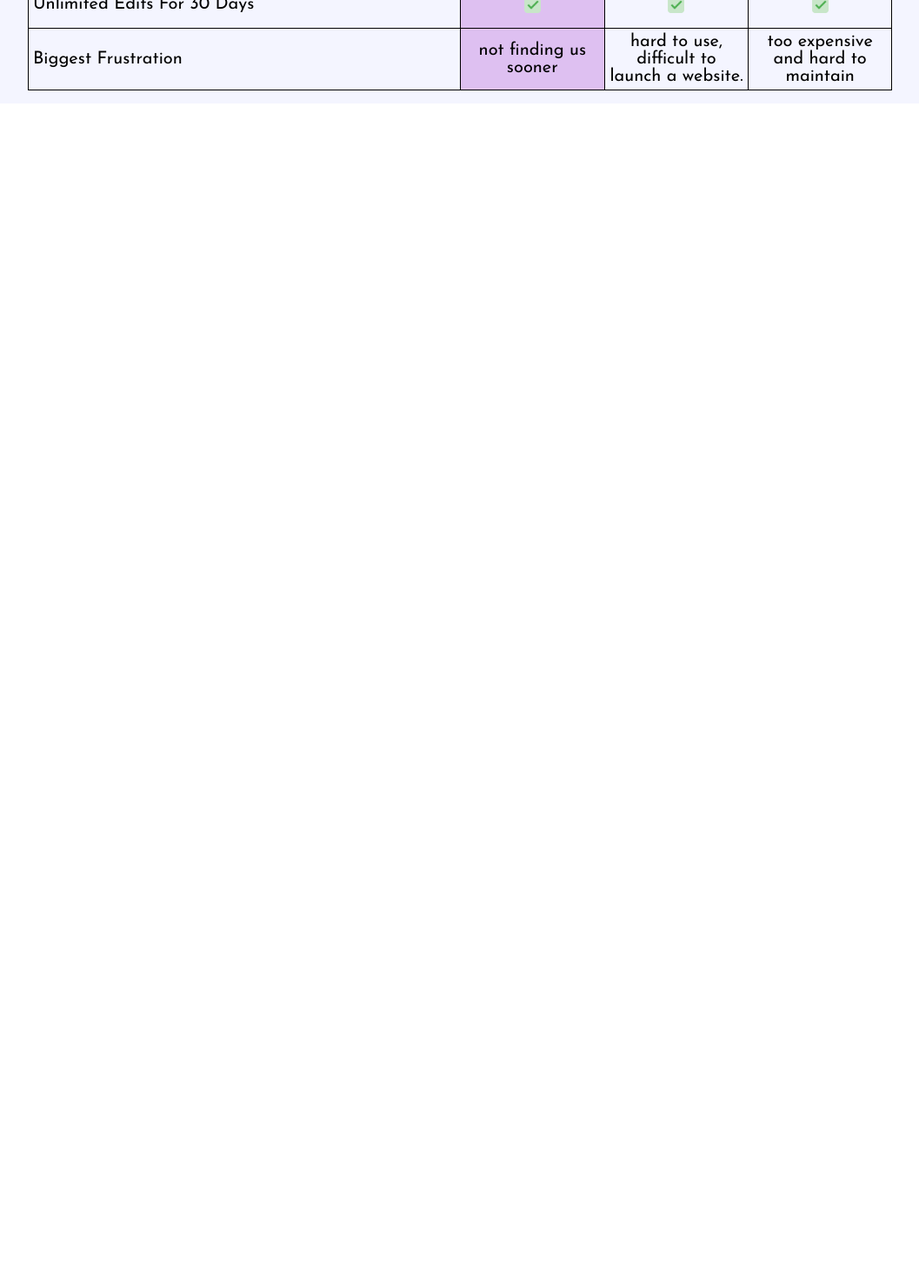
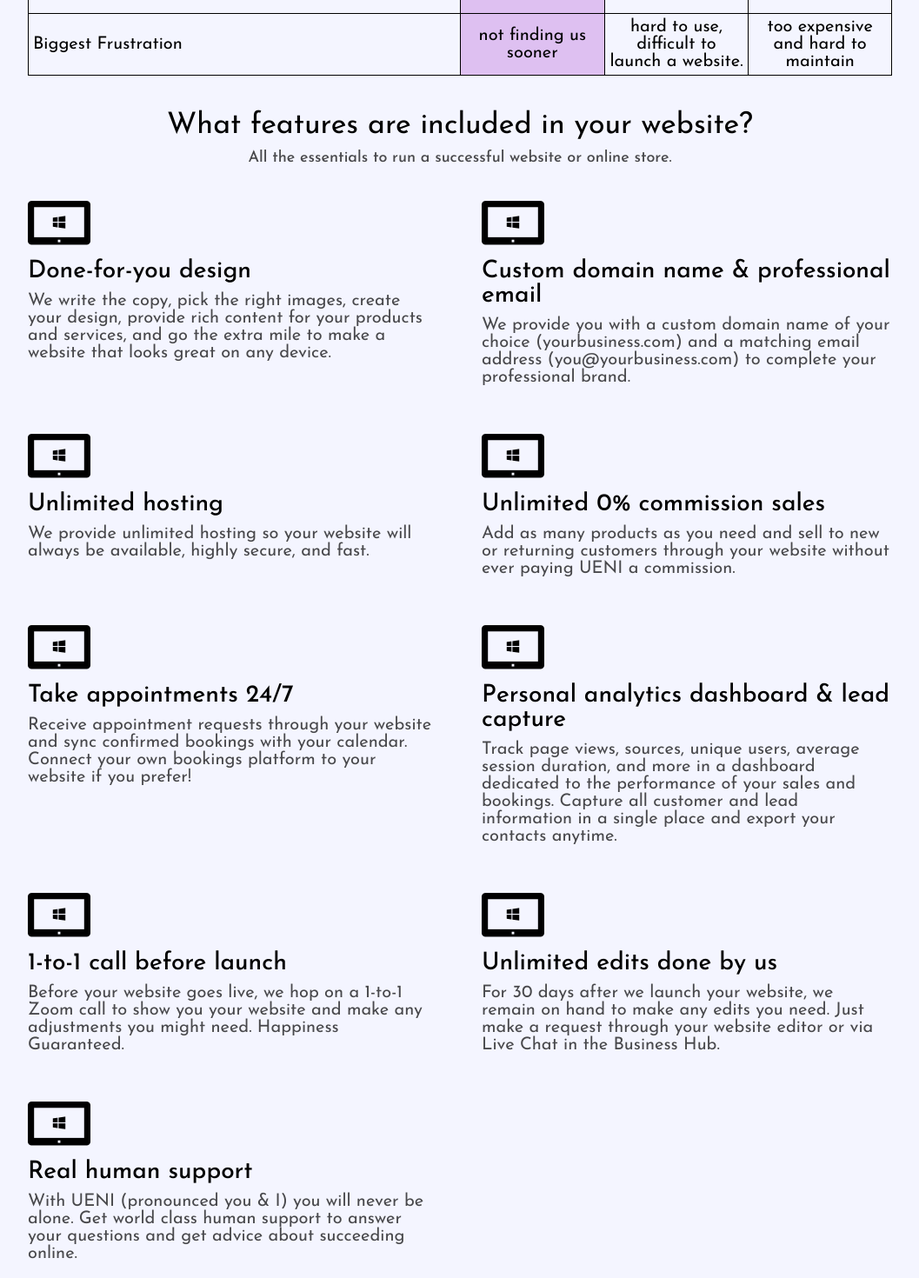
Before and after one commit to Bunningss/doubleOthree, a Next.js app: page / in a window 1280 px wide. Shown: the part 1460-2930 px from the top of the page at 87% size, without its empty margins (111-1168 px from the left). Before the commit the page ends 1579 px from the top, so only its background shows below. Built offline with nearby package versions, Linux system fonts and the light colour scheme.

Commit message:
feature boxes

```diff
--- a/src/app/page.jsx
+++ b/src/app/page.jsx
@@ -1,13 +1,14 @@
 import styles from "./page.module.css";
-import { features, services } from "@/staticData";
+import { featureBoxContents, features, services } from "@/staticData";
 import Feature from "@/components/Feature/Feature";
 import Button from "@/components/Button/Button";
 import Container from "@/components/Container/Container";
 import Image from "next/image";
 import promotion from "@/images/promotion.png";
-import FeatureTable from "@/components/FeatureTable/FeatureTable";
+import DetailTable from "@/components/DetailTable/DetailTable";
 import Headers from "@/components/Headers/Headers";
 import Section from "@/components/Section/Section";
+import FeatureBox from "@/components/FeatureBox/FeatureBox";
 
 export default function Home() {
   return (
@@ -55,7 +56,7 @@ export default function Home() {
             </div>
           </Section>
 
-          {/* Features Table */}
+          {/* Details Table */}
           <Section>
             <Headers
               primaryHeader={"What makes us different"}
@@ -63,7 +64,22 @@ export default function Home() {
                 "Easier & more affordable than DIY website builders and agencies."
               }
             />
-            <FeatureTable />
+            <DetailTable />
+          </Section>
+
+          {/* Features Section */}
+          <Section>
+            <Headers
+              primaryHeader={"What features are included in your website?"}
+              secondaryHeader={
+                "All the essentials to run a successful website or online store."
+              }
+            />
+            <div className={styles.featureBoxes}>
+              {featureBoxContents.map((content, indx) => (
+                <FeatureBox key={indx} feature={content} />
+              ))}
+            </div>
           </Section>
         </Container>
       </div>
--- a/src/app/page.module.css
+++ b/src/app/page.module.css
@@ -57,3 +57,9 @@
 .tableSectionHeaders {
   margin: 0 0 30px 0;
 }
+
+.featureBoxes {
+  display: grid;
+  grid-template-columns: repeat(2, 1fr);
+  gap: 10px 50px;
+}
--- a/src/components/FeatureTable/FeatureTable.module.css
+++ b/src/components/DetailTable/DetailTable.module.css
@@ -5,7 +5,8 @@
 
 .tableHeader {
   border: 1px solid var(--variant);
-  padding: 15px;
+  padding: 5px;
+  min-height: 55px;
   font-size: 20px;
   font-weight: 700;
 
--- a/src/components/FeatureTable/FeaturetableContent/FeaturetableContent.jsx
+++ b/src/components/DetailTable/DetailTableContent/DetailTableContent.jsx
@@ -1,7 +1,7 @@
 import Image from "next/image";
-import styles from "./FeaturetableContent.module.css";
+import styles from "./DetailTableContent.module.css";
 
-const FeaturetableContent = ({ data }) => {
+const DetailTableContent = ({ data }) => {
   return (
     <div className={styles.columnWrapper}>
       <span className={styles.tableColumn}>{data?.label}</span>
@@ -37,4 +37,4 @@ const FeaturetableContent = ({ data }) => {
   );
 };
 
-export default FeaturetableContent;
+export default DetailTableContent;
--- a/src/components/Feature/Feature.jsx
+++ b/src/components/Feature/Feature.jsx
@@ -1,7 +1,5 @@
 import Image from "next/image";
 import styles from "./Feature.module.css";
-
-import demo from "@/images/secure.png";
 
 const Feature = ({ feature }) => {
   return (
--- /dev/null
+++ b/src/components/FeatureBox/FeatureBox.jsx
@@ -0,0 +1,16 @@
+import Image from "next/image";
+import styles from "./FeatureBox.module.css";
+
+const FeatureBox = ({ feature }) => {
+  return (
+    <div className={styles.featureBox}>
+      <Image src={feature?.icon} alt="" className={styles.featureIcon} />
+      <div className={styles.featureBoxContent}>
+        <h4 className={styles.textPrimary}>{feature?.primaryFeature}</h4>
+        <h6 className={styles.textSecondary}>{feature?.secondaryFeature}</h6>
+      </div>
+    </div>
+  );
+};
+
+export default FeatureBox;
--- /dev/null
+++ b/src/components/FeatureBox/FeatureBox.module.css
@@ -0,0 +1,25 @@
+.featureBox {
+  margin: 15px 0;
+  display: flex;
+  flex-direction: column;
+  text-align: left;
+}
+
+.featureIcon {
+  width: 72px;
+  height: 72px;
+  object-fit: contain;
+}
+
+.textPrimary {
+  font-size: 28px;
+  font-weight: 500;
+  padding: 5px 0;
+}
+
+.textSecondary {
+  font-size: 20px;
+  font-weight: 400;
+  padding: 5px 0;
+  opacity: 0.7;
+}
--- a/src/staticData.js
+++ b/src/staticData.js
@@ -3,6 +3,8 @@ import modern from "@/images/modern.png";
 import premium from "@/images/premium.png";
 import secure from "@/images/secure.png";
 import tick from "@/images/tick.png";
+
+import tablet from "@/images/tablet.png";
 
 export const features = [
   {
@@ -112,3 +114,60 @@ export const comparisons = [
     agency: "too expensive and hard to maintain",
   },
 ];
+
+export const featureBoxContents = [
+  {
+    icon: tablet,
+    primaryFeature: "Done-for-you design",
+    secondaryFeature:
+      "We write the copy, pick the right images, create your design, provide rich content for your products and services, and go the extra mile to make a website that looks great on any device.",
+  },
+  {
+    icon: tablet,
+    primaryFeature: "Custom domain name & professional email",
+    secondaryFeature:
+      "We provide you with a custom domain name of your choice (yourbusiness.com) and a matching email address (you@yourbusiness.com) to complete your professional brand.",
+  },
+  {
+    icon: tablet,
+    primaryFeature: "Unlimited hosting",
+    secondaryFeature:
+      "We provide unlimited hosting so your website will always be available, highly secure, and fast.",
+  },
+  {
+    icon: tablet,
+    primaryFeature: "Unlimited 0% commission sales",
+    secondaryFeature:
+      "Add as many products as you need and sell to new or returning customers through your website without ever paying UENI a commission.",
+  },
+  {
+    icon: tablet,
+    primaryFeature: "Take appointments 24/7",
+    secondaryFeature:
+      "Receive appointment requests through your website and sync confirmed bookings with your calendar. Connect your own bookings platform to your website if you prefer!",
+  },
+  {
+    icon: tablet,
+    primaryFeature: "Personal analytics dashboard & lead capture",
+    secondaryFeature:
+      "Track page views, sources, unique users, average session duration, and more in a dashboard dedicated to the performance of your sales and bookings. Capture all customer and lead information in a single place and export your contacts anytime.",
+  },
+  {
+    icon: tablet,
+    primaryFeature: "1-to-1 call before launch",
+    secondaryFeature:
+      "Before your website goes live, we hop on a 1-to-1 Zoom call to show you your website and make any adjustments you might need. Happiness Guaranteed.",
+  },
+  {
+    icon: tablet,
+    primaryFeature: "Unlimited edits done by us",
+    secondaryFeature:
+      "For 30 days after we launch your website, we remain on hand to make any edits you need. Just make a request through your website editor or via Live Chat in the Business Hub.",
+  },
+  {
+    icon: tablet,
+    primaryFeature: "Real human support",
+    secondaryFeature:
+      "With UENI (pronounced you & I) you will never be alone. Get world class human support to answer your questions and get advice about succeeding online.",
+  },
+];
```
Also changed, not shown: src/components/DetailTable/DetailTable.jsx (renamed from src/components/FeatureTable/FeatureTable.jsx, +4 -4 lines), src/components/DetailTable/DetailTableContent/DetailTableContent.module.css (renamed from src/components/FeatureTable/FeaturetableContent/FeaturetableContent.module.css), src/images/tablet.png (added).
